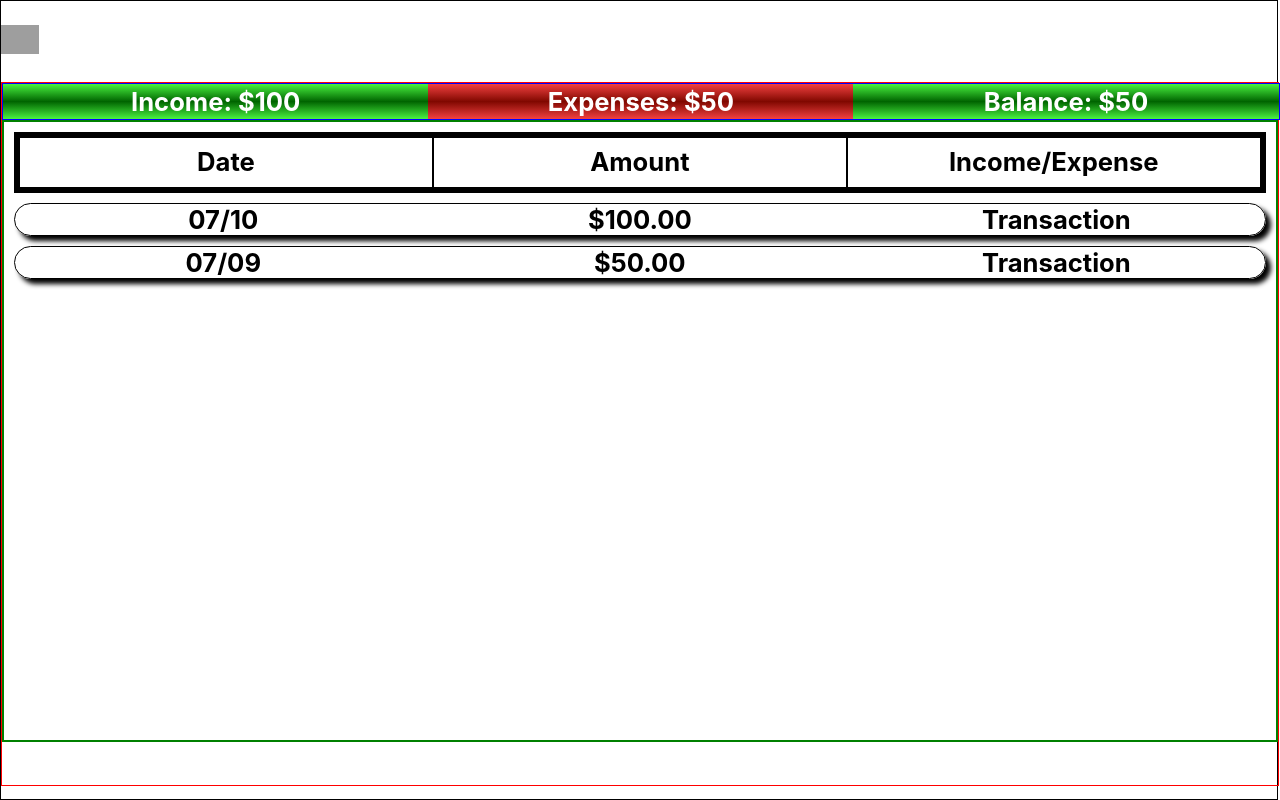
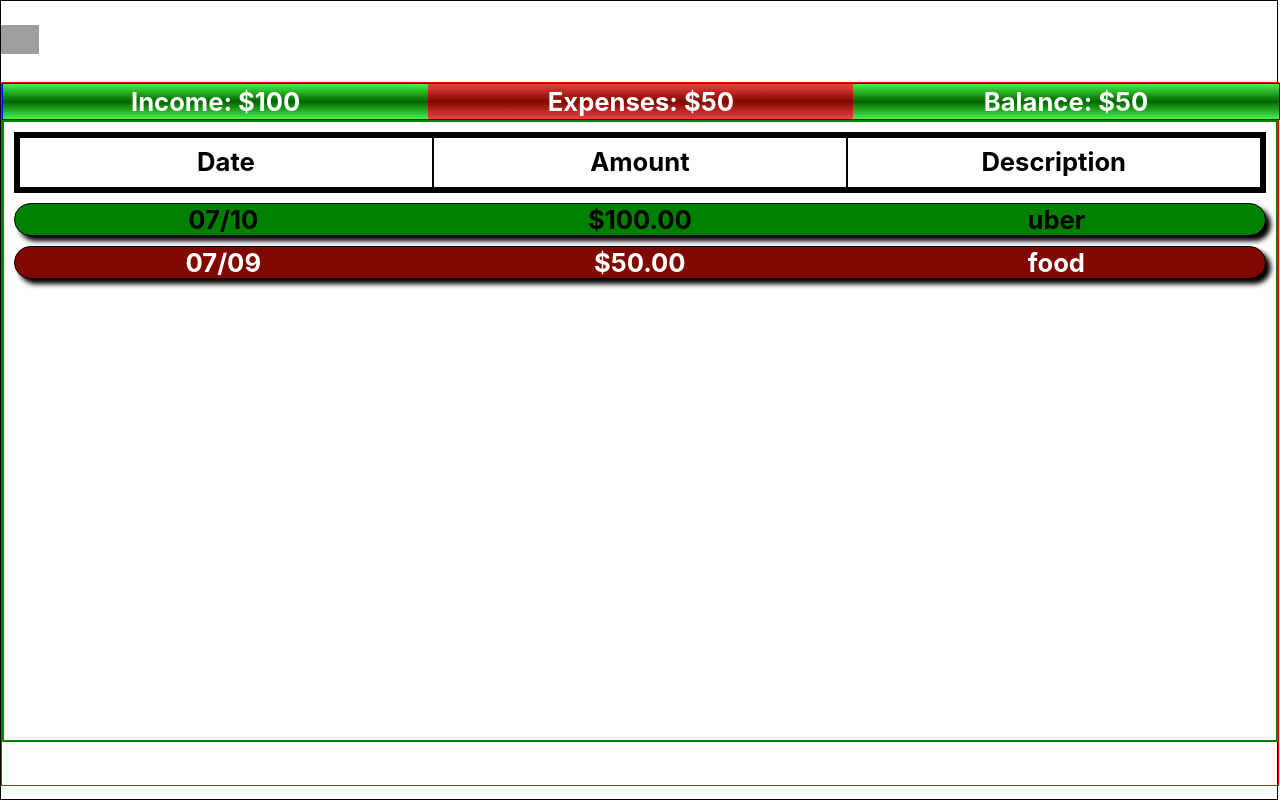
Before and after one commit to Bernard-Calma/planner, a React (Create React App) app: page /transactions in a window 1280 px wide. Built offline with nearby package versions, Linux system fonts and the light colour scheme; grey boxes are pictures that could not be loaded.

Commit message:
added styling for transaction component

```diff
--- a/src/components/Transaction.jsx
+++ b/src/components/Transaction.jsx
@@ -11,22 +11,23 @@ const Transaction = (props) => {
             border: "1px solid black",
             margin: 10,
             boxShadow: "5px 5px 5px black",
-            borderRadius: 20
+            borderRadius: 20,
+            backgroundColor: transaction.income ? "green" : "#800800"
         },
         title: {
-            color: "black",
+            color: transaction.income ? "black" : "white",
             width: "100%",
             height: "inherit",
             textAlign: "center",
             margin: 0,
-        }
+        },
     }
 
     return (
         <div style = {styles.container}>
             <p style={styles.title}>{transaction.date}</p>
             <p style={styles.title}>${transaction.amount.toFixed(2)}</p>
-            <p style={styles.title}>Transaction</p>
+            <p style={styles.title}>{transaction.description}</p>
         </div>
     )
 }
--- a/src/components/TransactionTitles.jsx
+++ b/src/components/TransactionTitles.jsx
@@ -21,7 +21,7 @@ const TransactionTitles = () => {
         <div style={styles.container}>
             <p style={styles.title}>Date</p>
             <p style={styles.title}>Amount</p>
-            <p style={styles.title}>Income/Expense</p>
+            <p style={styles.title}>Description</p>
             <p></p>
         </div>
     )
```
